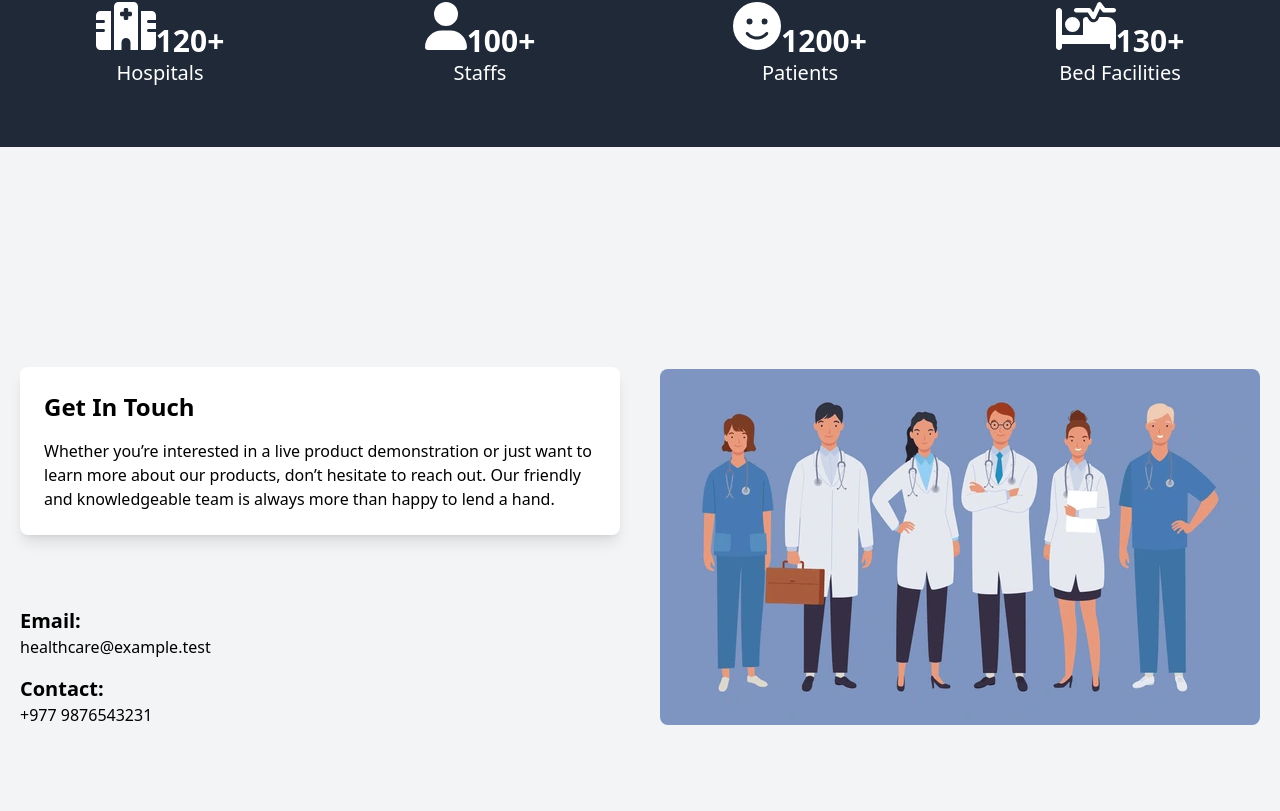
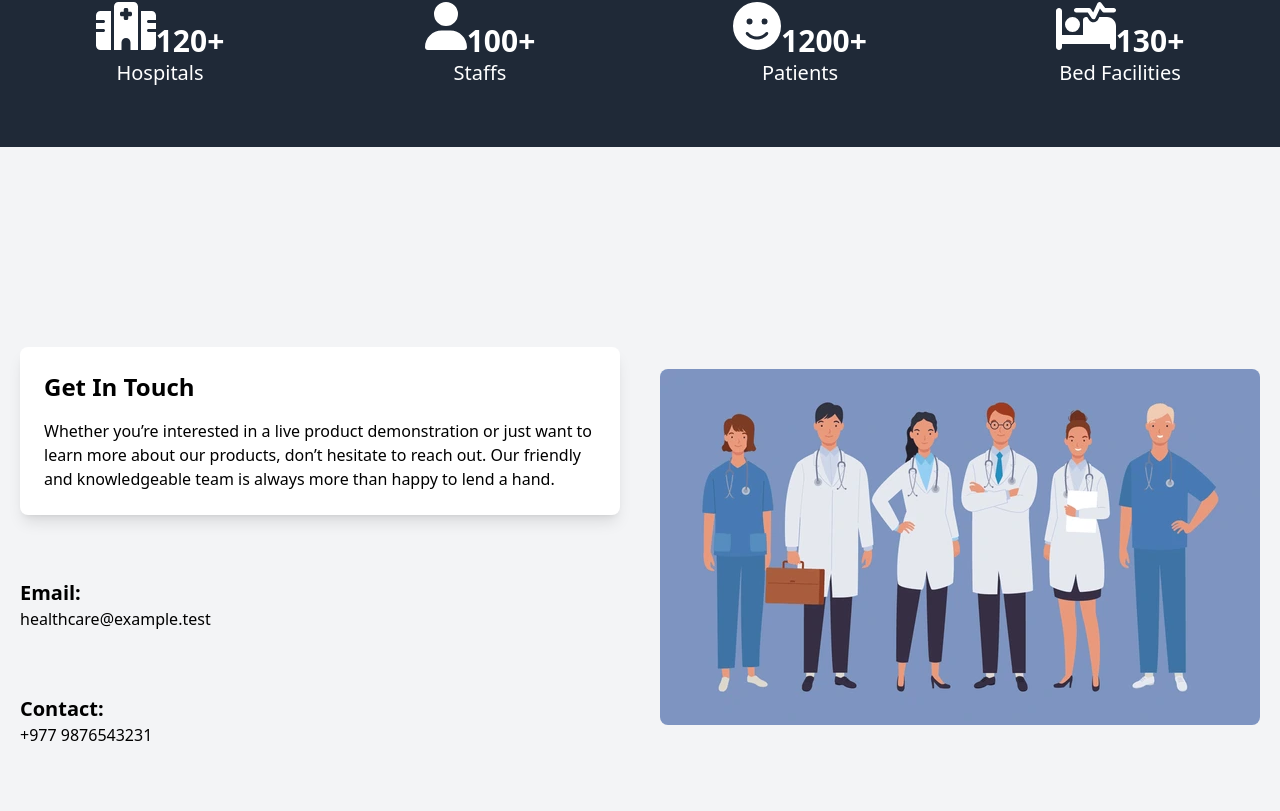
Before and after one commit to Nakiita/Appointment-Security, a React (Create React App) app in the folder frontend/: page / in a window 1280 px wide. Shown: the part 2129-2940 px from the top of the page. Built offline with nearby package versions, Linux system fonts and the light colour scheme.

Commit message:
Changes in contacts

```diff
--- a/frontend/src/pages/User/UserDashboard.jsx
+++ b/frontend/src/pages/User/UserDashboard.jsx
@@ -209,10 +209,10 @@ const UserDashboard = () => {
 
           {/* Contact Section */}
           <section className="bg-gray-100" id="contact">
-            <div className="container mx-auto">
+            <div >
               <div className="flex flex-wrap items-center justify-center min-h-screen">
                 <div className="w-full md:w-1/2 p-5">
-                  <div className="bg-white p-6 shadow-lg rounded-lg mb-[4.5rem]">
+                  <div className="bg-white p-6 shadow-lg rounded-lg">
                     <h3 className="text-2xl font-semibold">Get In Touch</h3>
                     <p className="mt-4">
                       Whether you’re interested in a live product demonstration
@@ -221,8 +221,7 @@ const UserDashboard = () => {
                       is always more than happy to lend a hand.
                     </p>
                   </div>
-                  <div className="mt-8">
-                    <div className="mb-4">
+                  <div className="mb-[4rem] mt-[4rem]">
                     <h3 className="text-xl font-semibold">Email:</h3>
                     <p>healthcare@example.test</p>
                   </div>
@@ -230,7 +229,7 @@ const UserDashboard = () => {
                     <h3 className="text-xl font-semibold">Contact:</h3>
                     <p>+977 9876543231</p>
                   </div>
-                  </div>
+
                 </div>
                 <div className="w-full md:w-1/2 p-5 md:block" data-aos="fade-left">
                   <img
```
Lines whose indentation alone changed are shown as unchanged.
